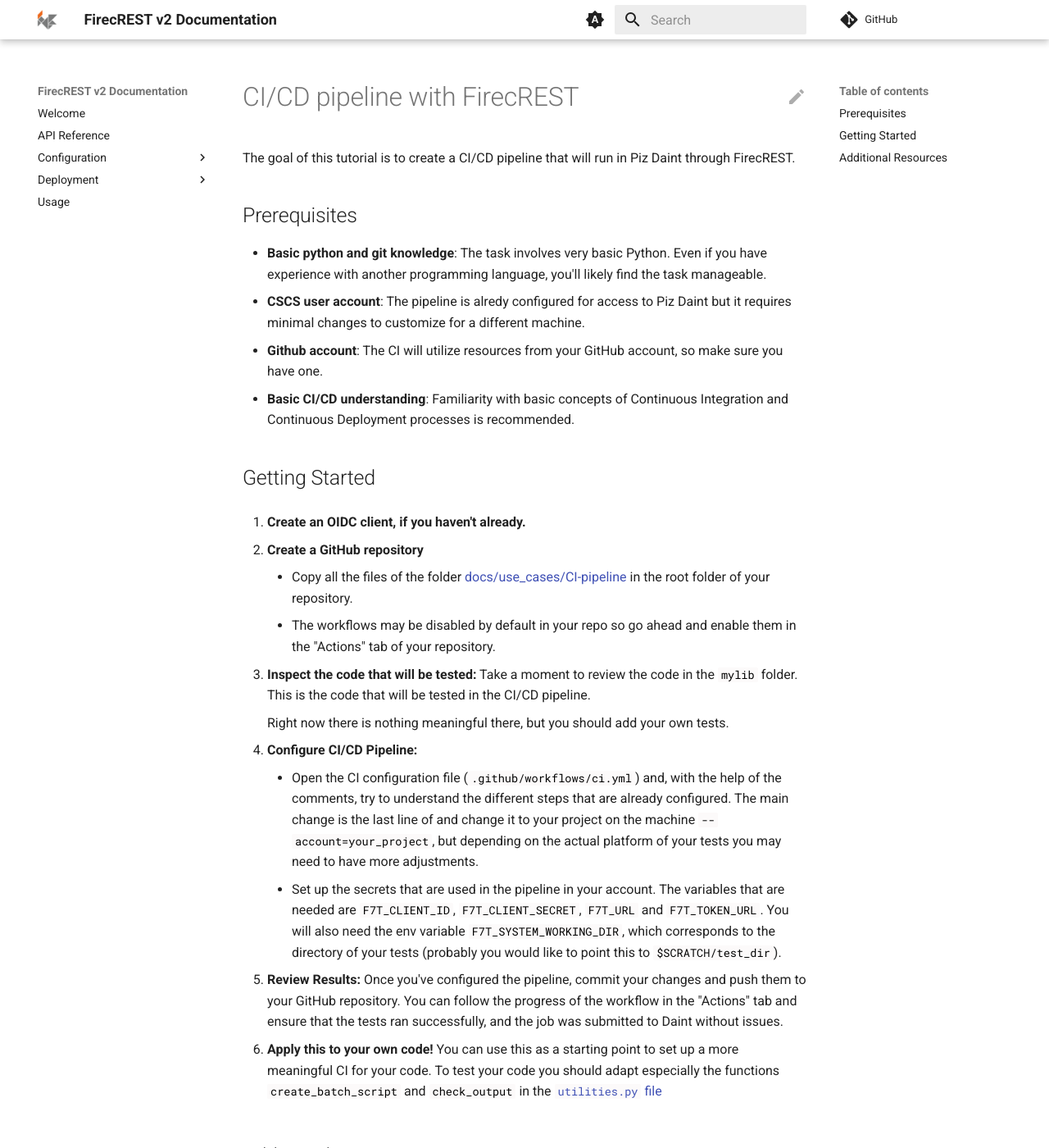
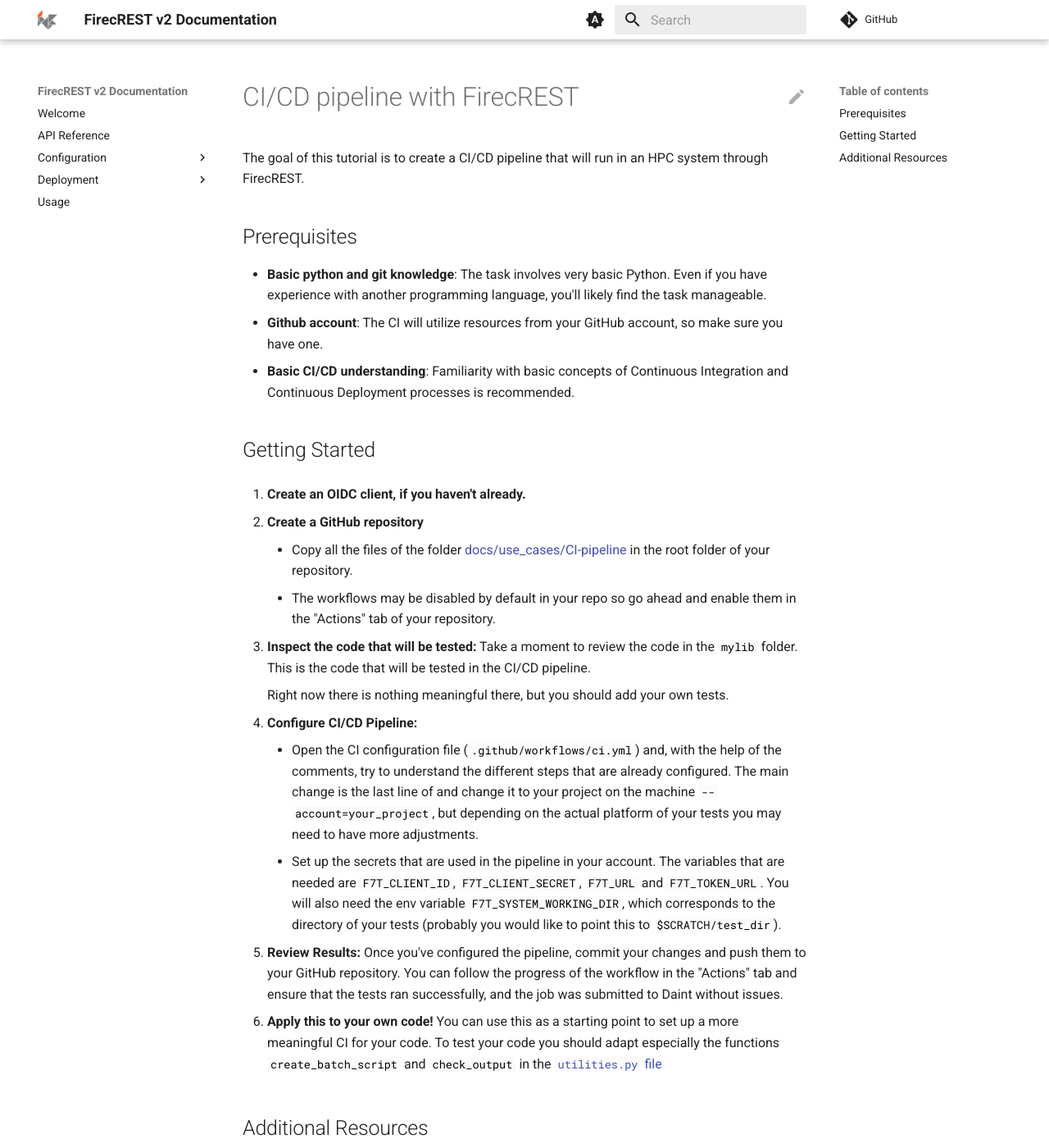
Before and after one commit to germanfgv/firecrest-v2, an MkDocs documentation site: the page built from docs/use_cases/CI-pipeline/README.md, in a window 1280 px wide and 1400 px high. Shown: the whole window at 82% size. Built offline with MkDocs 1.6.1 and Material for MkDocs 9.7.7, drawn with Linux system fonts in a browser that asks for light colours; comment, search, counter and statistics services are not loaded; some of the changed text lies outside the part shown.

Commit message:
Address PR comments

```diff
--- a/docs/use_cases/CI-pipeline/README.md
+++ b/docs/use_cases/CI-pipeline/README.md
@@ -1,12 +1,11 @@
 # CI/CD pipeline with FirecREST
 
-The goal of this tutorial is to create a CI/CD pipeline that will run in Piz Daint through FirecREST.
+The goal of this tutorial is to create a CI/CD pipeline that will run in an HPC system through FirecREST.
 
 ## Prerequisites
 
 - **Basic python and git knowledge**: The task involves very basic Python.
 Even if you have experience with another programming language, you'll likely find the task manageable.
-- **CSCS user account**: The pipeline is alredy configured for access to Piz Daint but it requires minimal changes to customize for a different machine.
 - **Github account**: The CI will utilize resources from your GitHub account, so make sure you have one.
 - **Basic CI/CD understanding**: Familiarity with basic concepts of Continuous Integration and Continuous Deployment processes is recommended.
 
--- a/docs/use_cases/CI-pipeline/ci/utilities.py
+++ b/docs/use_cases/CI-pipeline/ci/utilities.py
@@ -1,5 +1,5 @@
 #
-#  Copyright (c) 2019-2024, ETH Zurich. All rights reserved.
+#  Copyright (c) 2025, ETH Zurich. All rights reserved.
 #
 #  Please, refer to the LICENSE file in the root directory.
 #  SPDX-License-Identifier: BSD-3-Clause
@@ -25,7 +25,7 @@
 
     script += f"""
 
-# CLone command will fail if the directory already exists
+# Clone command will fail if the directory already exists
 # Remove this first if you are using the same working directory
 # every time
 # rm -rf firecrest-ci
--- a/docs/use_cases/CI-pipeline/mylib/__init__.py
+++ b/docs/use_cases/CI-pipeline/mylib/__init__.py
@@ -1,5 +1,5 @@
 #
-#  Copyright (c) 2019-2024, ETH Zurich. All rights reserved.
+#  Copyright (c) 2025, ETH Zurich. All rights reserved.
 #
 #  Please, refer to the LICENSE file in the root directory.
 #  SPDX-License-Identifier: BSD-3-Clause
```
Also changed, not shown: other parts of docs/use_cases/CI-pipeline/README.md (+1 -1 lines), docs/use_cases/CI-pipeline/.github/workflows/ci.yml (+4 -4 lines).
